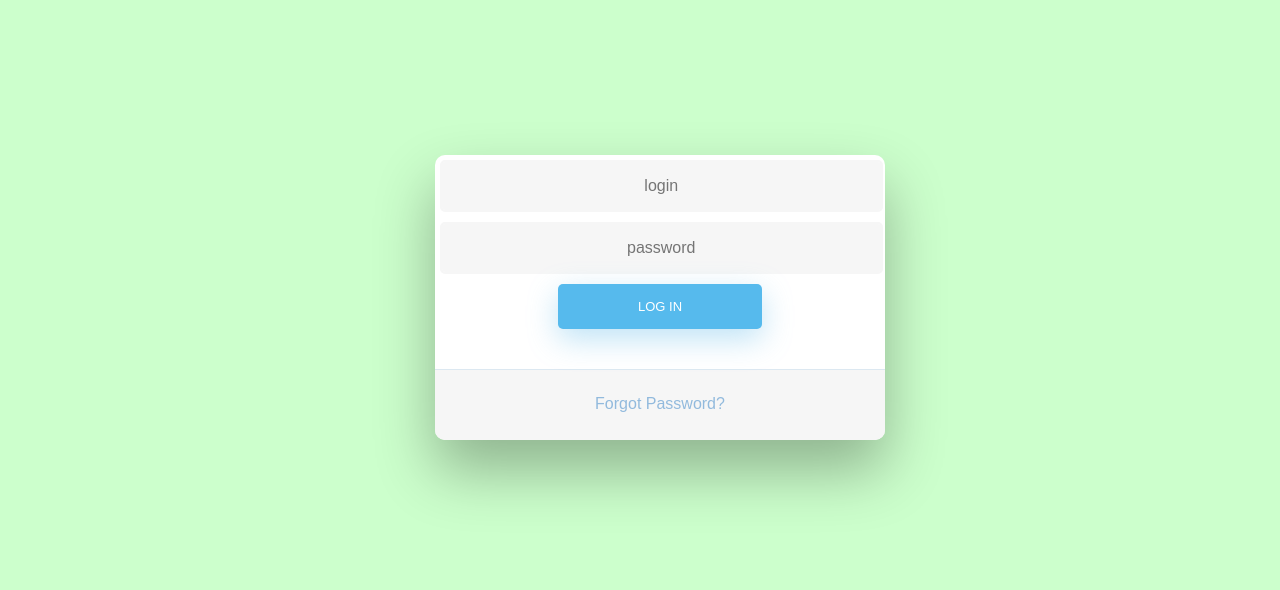
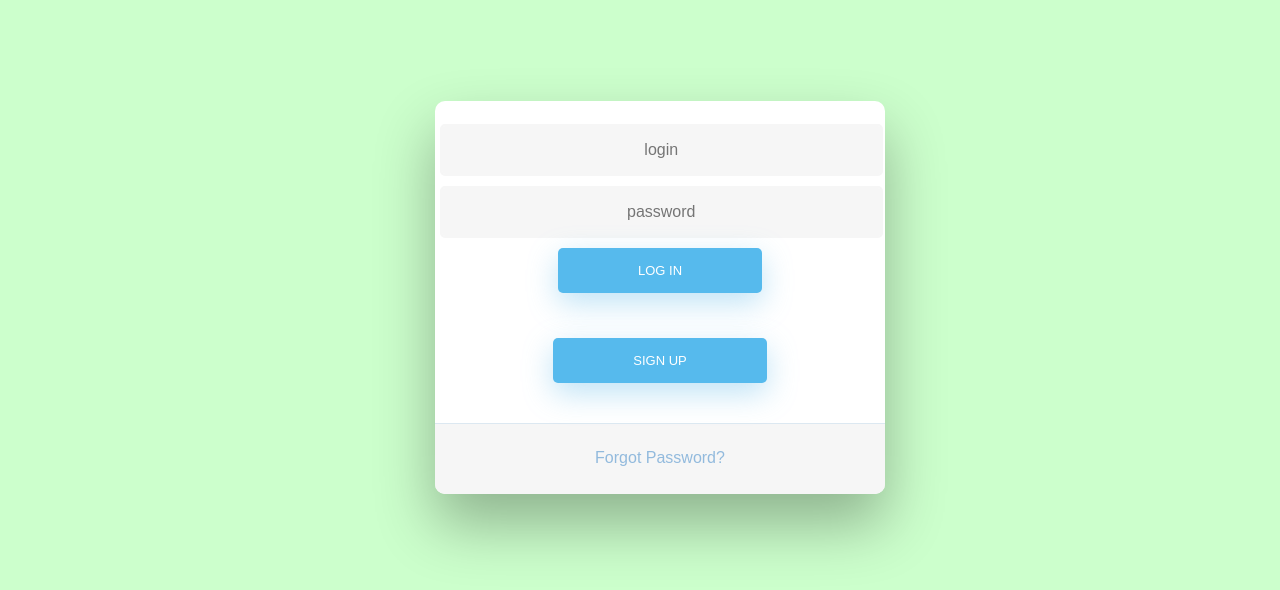
Before and after one commit to abhijeetranawat/restaurant-website, a plain HTML site: page login.html in a window 1280 px wide. Shown: the part 84-674 px from the top of the page. Drawn offline with Linux system fonts and the light colour scheme.

Commit message:
New features added

```diff
--- a/login.html
+++ b/login.html
@@ -4,12 +4,22 @@
 
     <link rel="stylesheet" href="style1.css">
     <title>Indian Flavours</title>
+    <script type="text/javascript">
+      function loginchk(){
+        var id="abhijeetranawat13@gmail.com";
+        var pass="abc@123";
+        if(document.getElementById("Login").value.trim()==id && document.getElementById("password").value==pass){
+                window.alert("Login Successful");
+                window.open("index.html")
+              }
+        else{
+          window.alert("Wrong Credentials");
+        }
+
+      }
+    </script>
 </head>
 <body>
-
-
-
-
     <nav class="navbar">
         <img id="logo" src="img\logo1.jpg">
         <div>
@@ -18,20 +28,17 @@
 
         </div>
      </nav>
-
-
-
-
-
-
      <div class="wrapper fadeInDown">
         <div id="formContent">
 
 
-                      <form>
-                        <input type="text" id="login" class="fadeIn second" name="login" placeholder="login">
-                        <input type="text" id="password" class="fadeIn third" name="login" placeholder="password">
-                        <input type="submit" class="fadeIn fourth" value="Log In">
+          <form action="signup.html">
+            </br>
+            <input type="text" id="Login" class="fadeIn second" name="login" placeholder="login">
+            <input type="password" id="password" class="fadeIn third" name="login" placeholder="password">
+            </br>
+            <input  type="button" class="fadeIn fourth" onclick="loginchk()" value="Log In">
+            <input type="submit" class="fadeIn fourth" value="Sign Up">
           </form>
          <div id="formFooter">
             <a class="underlineHover" href="#">Forgot Password?</a>
--- a/style1.css
+++ b/style1.css
@@ -173,6 +173,26 @@ html {
     -webkit-border-radius: 5px 5px 5px 5px;
     border-radius: 5px 5px 5px 5px;
   }
+  input[type=password] {
+    background-color: #f6f6f6;
+    border: none;
+    color: #0d0d0d;
+    padding: 15px 28px;
+    text-align: center;
+    text-decoration: none;
+    display: inline-block;
+    font-size: 16px;
+    margin: 5px;
+    width: 85%;
+    border: 2px solid #f6f6f6;
+    -webkit-transition: all 0.5s ease-in-out;
+    -moz-transition: all 0.5s ease-in-out;
+    -ms-transition: all 0.5s ease-in-out;
+    -o-transition: all 0.5s ease-in-out;
+    transition: all 0.5s ease-in-out;
+    -webkit-border-radius: 5px 5px 5px 5px;
+    border-radius: 5px 5px 5px 5px;
+  }
 
   input[type=text]:focus {
     background-color: #fff;
```
Also changed, not shown: signup.html (added, +53 -0 lines). Lines whose indentation alone changed are shown as unchanged.
